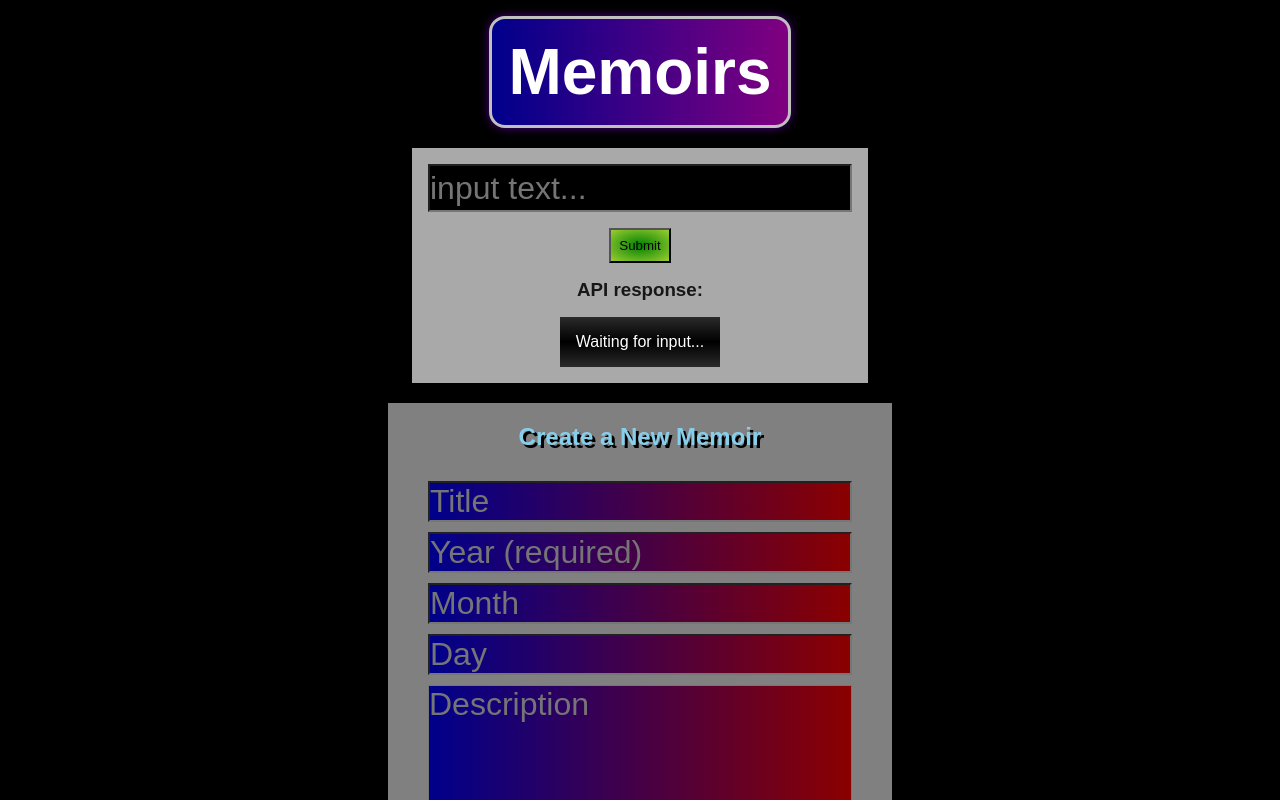
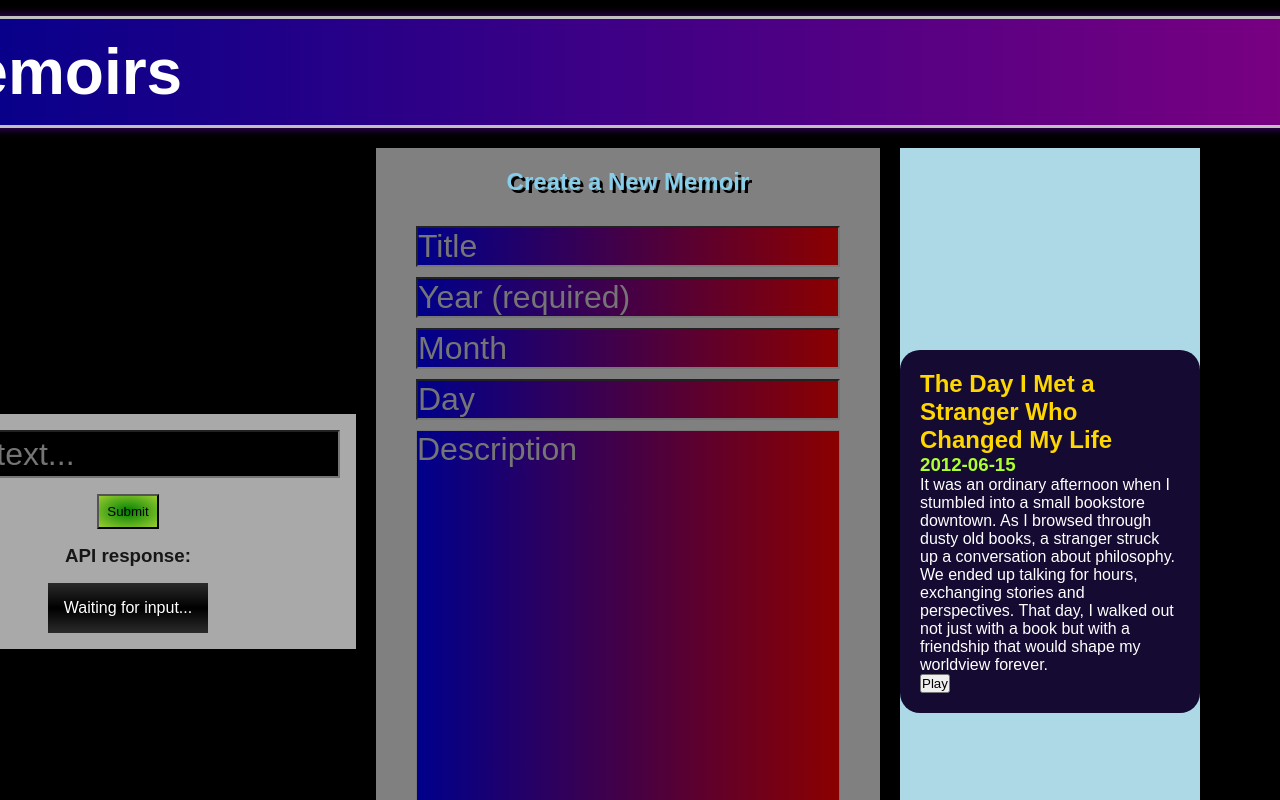
Before and after one commit to hemingus/memoir-trail, a Next.js app: page / in a window 1280 px wide. Shown: the top 800 px of the page. Built offline with nearby package versions, Linux system fonts and the light colour scheme.

Commit message:
MemoirPage  grid

```diff
--- a/src/app/components/Memoir/MemoirPage.css
+++ b/src/app/components/Memoir/MemoirPage.css
@@ -1,6 +1,6 @@
 .memoirpage-container {
-    display: flex;
-    flex-direction: column;
+    display: grid;
+    grid-template-columns: repeat(12, 1fr);
     justify-content: center;
     align-items: center;
     gap: 20px;
@@ -8,6 +8,7 @@
 }
 
 .memoirPage-header {
+    grid-column: span 12;
     color: white;
     filter: drop-shadow(0 0 5px indigo);
     font-size: 4rem;
```
